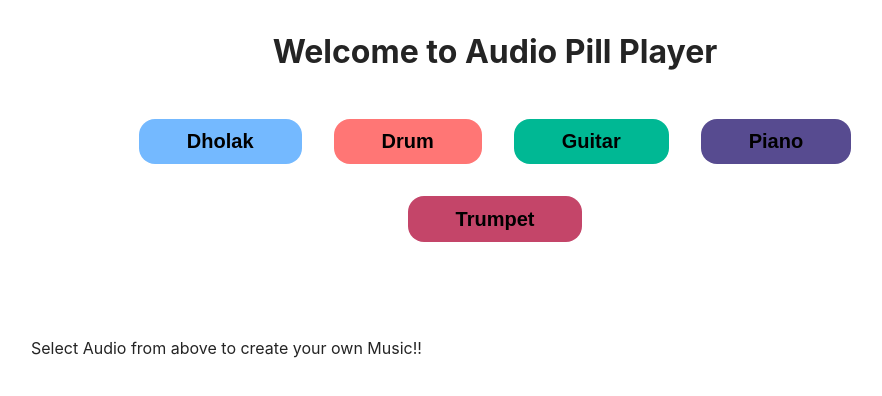
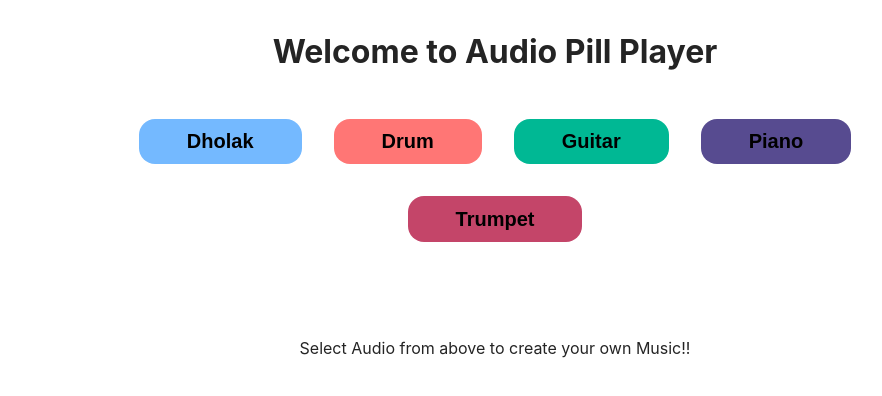
Before and after one commit to Sumit1087/audio-pill, a React (Vite) app: page / in a window 1280 px wide. Shown: the top 396 px of the page, without its empty margins (145-1027 px from the left). Built offline with nearby package versions, Linux system fonts and the light colour scheme.

Commit message:
committed

```diff
--- a/src/components/Timeline/Timeline.module.css
+++ b/src/components/Timeline/Timeline.module.css
@@ -4,7 +4,7 @@
   padding: 1rem;
   display: flex;
   flex-direction: column;
-  align-items: left;
+  align-items: center;
 }
 
 .timelineRow {
```
